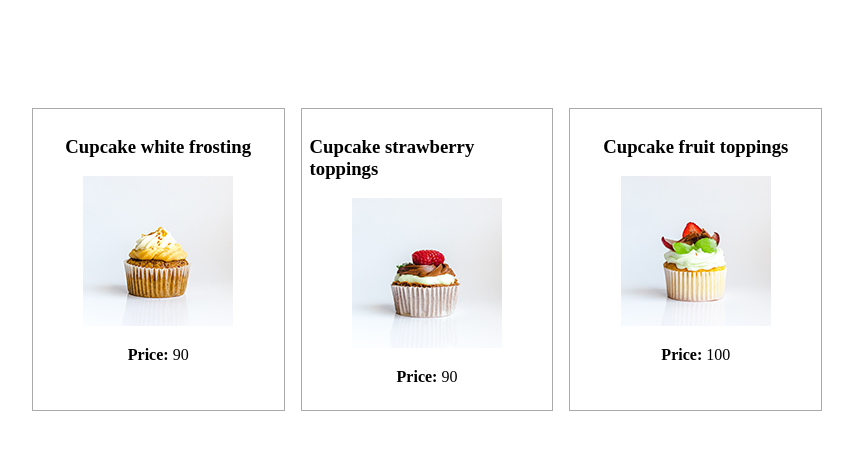
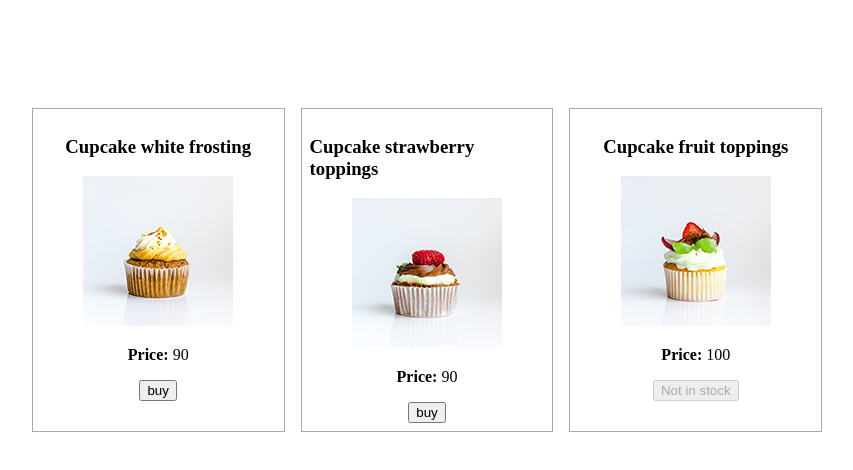
Before and after one commit to DejanBulatic/Shopping-cart-jQuery, a plain HTML site: page index.html in a window 1280 px wide. Shown: the whole page, without its empty margins (213-1066 px from the left). Drawn offline with nearby package versions, Linux system fonts and the light colour scheme.

Commit message:
Added buttons

```diff
--- a/index.html
+++ b/index.html
@@ -40,7 +40,17 @@
         //Variables
         const $productsDiv = $(".products");
 
+
         for (let product of products) {
+            //Buy button
+            $buttonBuy = $("<button></button>");
+            if (product.quantity == 0) {
+                $buttonBuy.html("Not in stock");
+                $buttonBuy.prop("disabled", true);
+            } else {
+                $buttonBuy.html("buy");
+            }
+
 
             //Display products dynamically
             $product = $(
@@ -53,6 +63,9 @@
                 "</div>"
 
             );
+            //Appending buy button to product
+            $product.append($buttonBuy);
+            //Appending product to products div
             $productsDiv.append($product);
         }
     </script>
```
Also changed, not shown: 1 other file.
